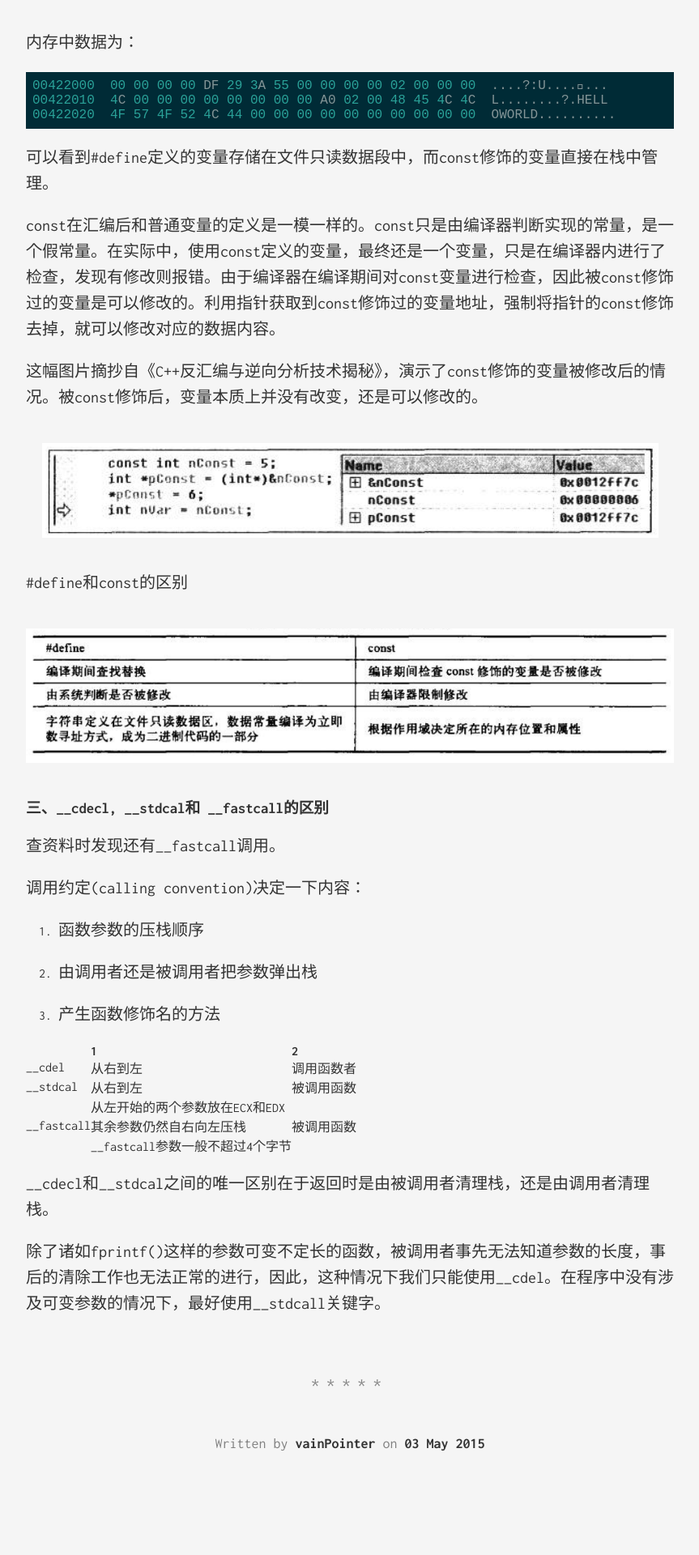
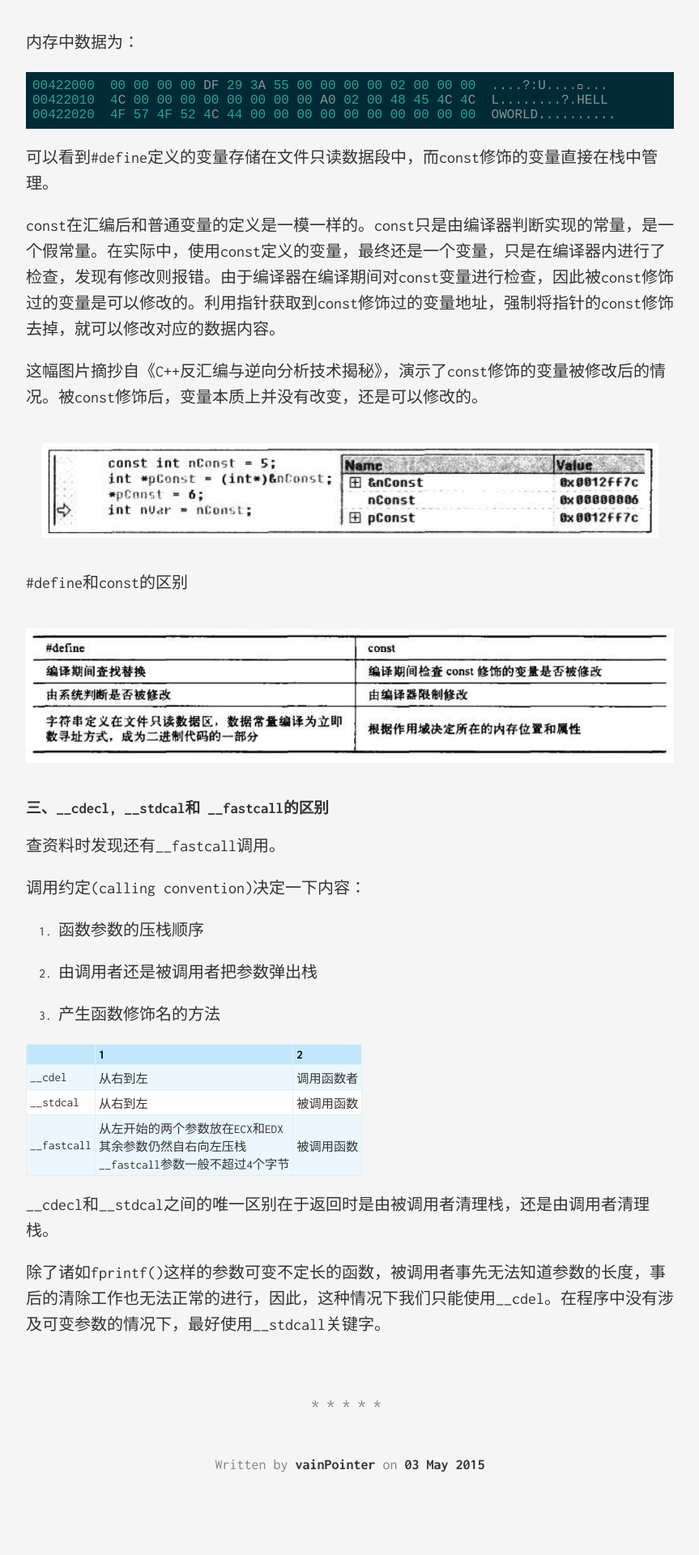
Before and after one commit to vainPointer/vainPointer.github.io, a Jekyll site: the page built from _posts/2015-05-03-three-assembly-questions.markdown, in a window 1280 px wide. Shown: the part 1913-3833 px from the top of the page at 81% size, without its empty margins (208-1071 px from the left). Built offline with Jekyll 4.4.1, drawn with Linux system fonts in a browser that asks for light colours; before the commit the page ends 3807 px from its top, so only the background shows below that.

Commit message:
Update table css

```diff
--- a/_sass/_default.scss
+++ b/_sass/_default.scss
@@ -24,6 +24,30 @@ img {
     margin: 40px auto;
     display: block;
     max-width: 100%;
+}
+
+table {
+    margin:15px 0
+}
+
+table th {
+    background-color: #C3E7FA;
+    color: #000000
+}
+
+table th,td {
+    font-size: 0.95em;
+    padding: 4px;
+    border:  1px solid #dcf1fc;
+    border-collapse: collapse
+}
+
+table tr:nth-child(odd){
+    background-color: #ebf7fd;
+}
+
+table tr:nth-child(even){
+    background-color: #fdfdfd;
 }
 
 blockquote {
```
